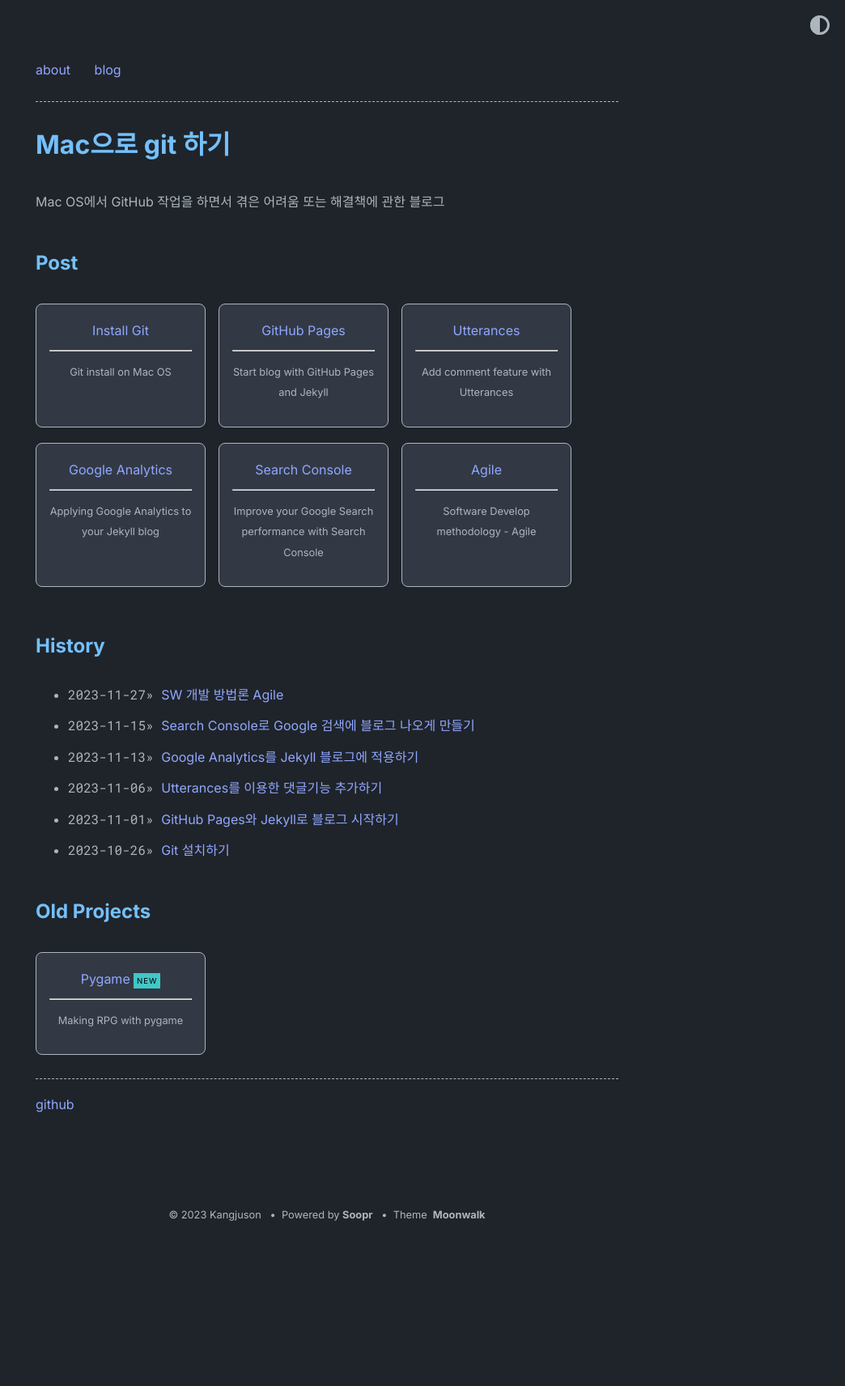
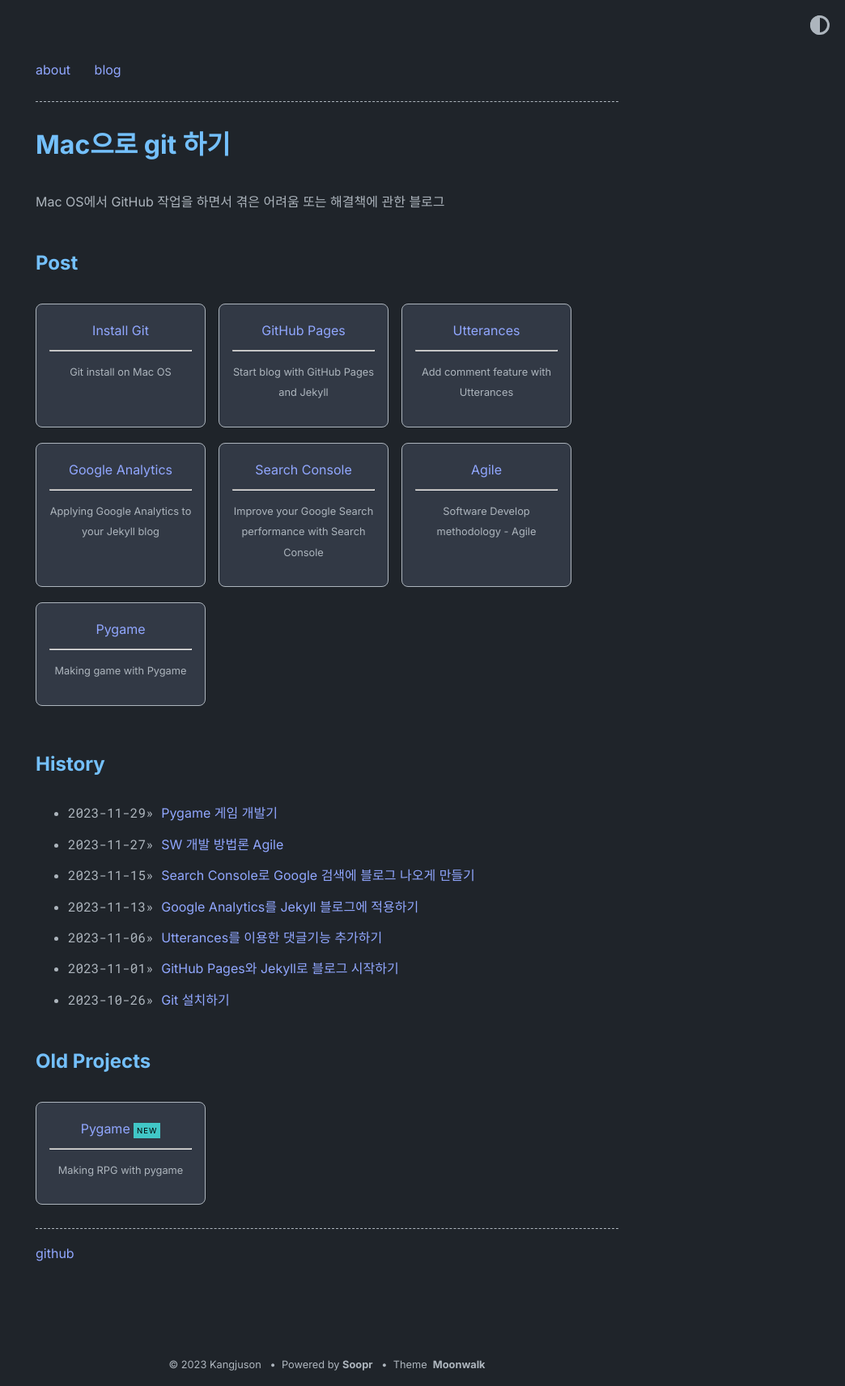
Before and after one commit to kangjuson/kangjuson.github.io, a Jekyll site: the page built from index.md, in a window 1280 px wide. Shown: the whole page at 81% size, without its empty margins (236-1280 px from the left). Built offline with Jekyll 4.4.1, drawn with Linux system fonts in a browser that asks for light colours; before the commit the page ends 1527 px from its top, so only the background shows below that; part of the change alters nothing that is shown.

Commit message:
게임 포스팅 추가

````diff
--- a/_data/home.yml
+++ b/_data/home.yml
@@ -29,6 +29,10 @@ project_entries:
   - title: Agile
     url: agile-post
     desc: Software Develop methodology - Agile
+
+  - title: Pygame
+    url: pygame-post
+    desc: Making game with Pygame
 
 old_project_entries:
   - title: Pygame
--- /dev/null
+++ b/_posts/2023-11-29-Pygame-post.md
@@ -0,0 +1,53 @@
+---
+title: Pygame 게임 개발기
+layout: post
+author: Kang Juson
+tags: [Pygame, Python, Game]
+---
+
+## Pygame
+
+pygame 이란 Python으로 작성 가능한 게임 등의 멀티미디어 표현을 위한 라이브러리이다. 오픈소스이자 무료 도구이며, Python을 돌릴 수 있는 플랫폼이면 어디서든 실행할 수 있다. 게임 개발 도구이지만 이미지 프로세스 또는 조이스틱 입력, 음악 재생 등의 기능만 떼어다 쓸 수도 있다.
+[출쳐: 나무위키](https://namu.wiki/w/Pygame)
+
+---
+
+## 설치
+
+터미널에 pygame 패키지를 다운로드하는 코드를 입력해 준다.
+그러면 설치는 끝.
+```sh
+pip3 install pygame
+```
+---
+
+## 개발 과정
+
+사실은 개발 과정이라고 할 만한 것도 없기는 하다. python이 처음은 아니였지만, pygame은 처음이였기에 pygame에 있는 함수라던가 뭘 어떻게 해야 할지 하나도 몰랐기에 대학 생활을 헤쳐나가는 대학생 이라는 주제를 정하고 그 주제에 대한 것들을 인터넷에 검색해보면서 우리의 주제와 맞는 게임을 github에서 찾아서 그 게임을 베이스로 하여 개발을 시작했다.[^1]
+
+[^1]: [참고한 게임](https://github.com/kenji-s0520/One_hour_dungeon/blob/master/one_hour_dungeon.py)
+
+---
+
+## 첫 번째
+
+원본 게임이 일본어로 제작이 되어 있었기 때문에 일본어 텍스트를 한국어로 번역한 후에 폰트도 일본어 폰트를 지우고 한글 폰트로 바꿨다.
+
+## 두 번째
+
+원본 게임이 층을 다 돌아다니지 않는다면 난이도가 좀 높다 라는 의견이 있어서 캐릭터의 체력과 음식 값을 수정했다. 개인적으로 게임할 땐 여기저기 다 돌아다니는 성격이라 어려울 것이라는 생각을 못 했었다. 그리고 내가 느끼기엔 속도가 너무 느린것 같아서 원본엔 속도 조절하는 기능이 있었는데 느린 속도는 아무도 안쓸 것 같아서 속도 조절 기능을 지워버렸다.
+
+## 세 번째
+
+원본 이미지는 우리가 정한 주제랑 맞지 않았기 때문에 캐릭터, 무기, 몬스터 의 이미지를 전격 수정하였다. 검 이미지는 펜으로 수정하고 몬스터는 과제(종이 이미지)로 대체하였다. 캐릭터 같은 경우엔 마땅한 사진이 없었는지 흔히 RPG게임에서 있을만한 캐릭터로 해주셔서 그걸로 변경 하였다.
+
+## 네 번째
+
+게임이 동작하는지만 확인하고 기능에 대해선 그닥 확인을 안헀었는데 저장 후에 불러오기가 안된다는 피드백이 있어서 불러오기가 가능하도록 수정하였다. Python 언어 특성상 들여쓰기가 굉장히 중요한데 불러오기 키를 인식하는 코드의 들여쓰기가 잘못되어 있어서 이를 수정하였더니 불러오기 기능이 정상적으로 동작하였다.
+
+---
+
+## 후기
+
+처음에 수업 과제로 게임을 제작해라 라고 하셨을때 게임을 즐겨하지 않는 편이기도 하고, 게임과 관련된 활동을 해본 경험이 없어서 굉장히 당황스러웠는데, 생각보다 수월하게 잘 마무리 한것 같아서 다행이다. 이러한 경험을 바탕으로 하여 나중에 게임 관련 아이디어가 생각난다면, 개인적으로 한 번 제작을 해보던가 하고 싶다.
+[게임 github 홈페이지](https://github.com/SKHU-OSS-2023-2/pygame-bravo-rpg)
````
Also changed, not shown: 1 other file.
